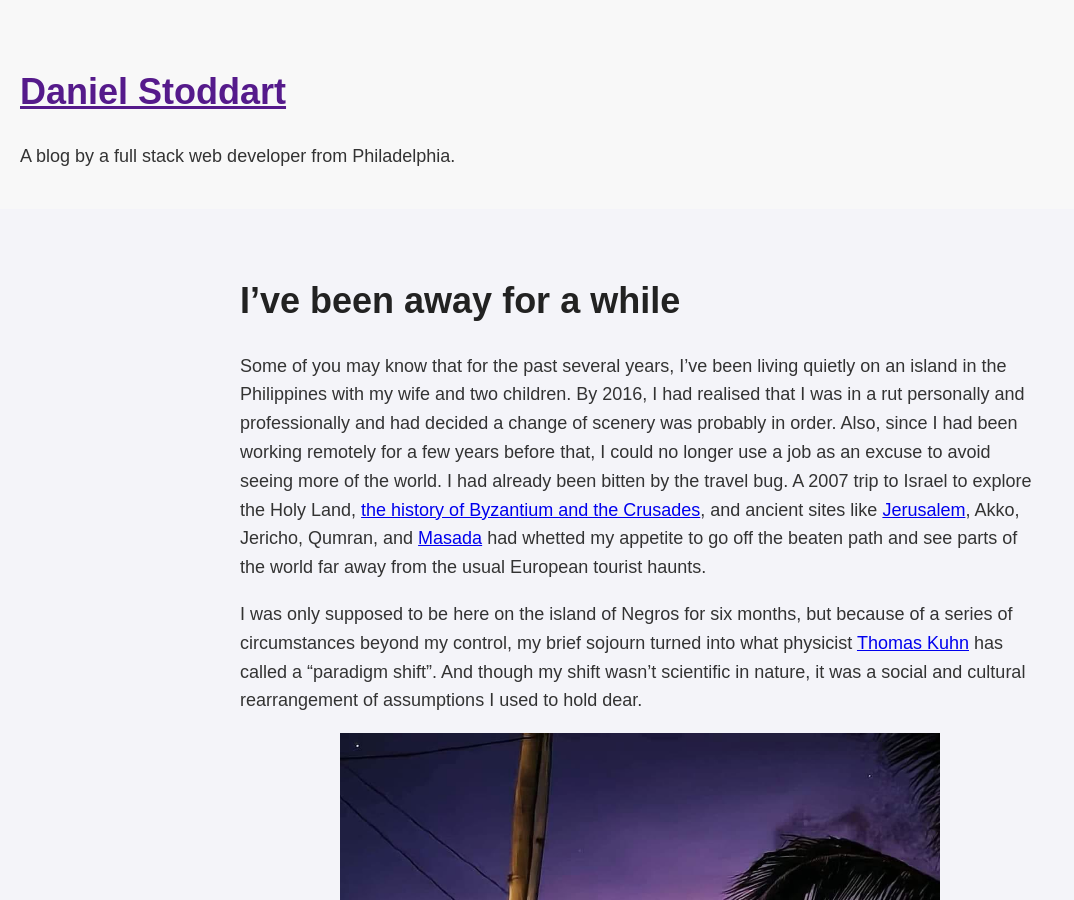
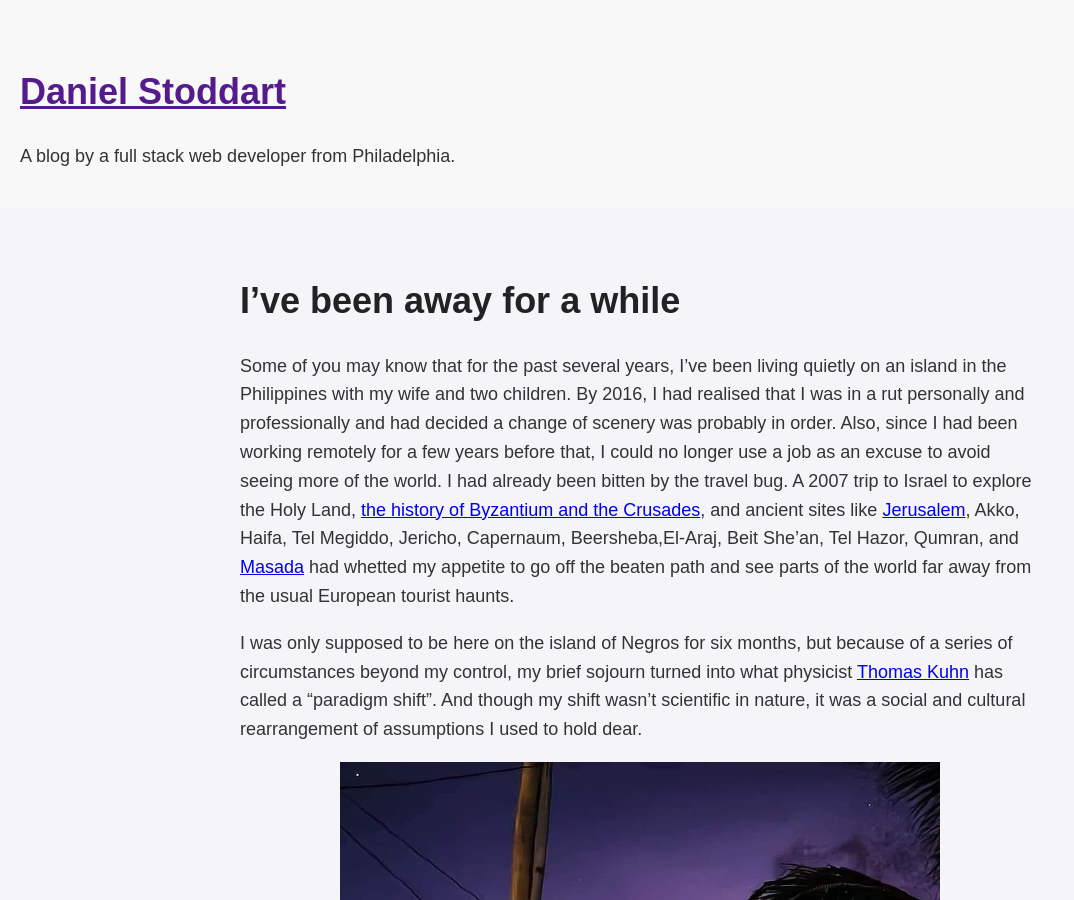
Before and after one commit to stoddart/stoddart.github.io, a Jekyll site: the page built from _posts/2024-06-03-my-first-post.md, in a window 1280 px wide and 900 px high. Shown: the whole window, without its empty margins (0-1074 px from the left). Built offline with Jekyll 4.4.1, drawn with Linux system fonts in a browser that asks for light colours.

Commit message:
Added some place names

```diff
--- a/_posts/2024-06-03-my-first-post.md
+++ b/_posts/2024-06-03-my-first-post.md
@@ -5,7 +5,7 @@ title: First post!
 
 # I've been away for a while
 
-Some of you may know that for the past several years, I've been living quietly on an island in the Philippines with my wife and two children. By 2016, I had realised that I was in a rut personally and professionally and had decided a change of scenery was probably in order. Also, since I had been working remotely for a few years before that, I could no longer use a job as an excuse to avoid seeing more of the world. I had already been bitten by the travel bug.  A 2007 trip to Israel to explore the Holy Land, [the history of Byzantium and the Crusades](https://a.co/d/iG7us9w), and ancient sites like [Jerusalem](https://a.co/d/j5WFl43), Akko, Jericho, Qumran, and [Masada](https://a.co/d/3wRYZkH) had whetted my appetite to go off the beaten path and see parts of the world far away from the usual European tourist haunts.
+Some of you may know that for the past several years, I've been living quietly on an island in the Philippines with my wife and two children. By 2016, I had realised that I was in a rut personally and professionally and had decided a change of scenery was probably in order. Also, since I had been working remotely for a few years before that, I could no longer use a job as an excuse to avoid seeing more of the world. I had already been bitten by the travel bug.  A 2007 trip to Israel to explore the Holy Land, [the history of Byzantium and the Crusades](https://a.co/d/iG7us9w), and ancient sites like [Jerusalem](https://a.co/d/j5WFl43), Akko, Haifa, Tel Megiddo, Jericho, Capernaum, Beersheba,El-Araj, Beit She'an, Tel Hazor, Qumran, and [Masada](https://a.co/d/3wRYZkH) had whetted my appetite to go off the beaten path and see parts of the world far away from the usual European tourist haunts.
 
 I was only supposed to be here on the island of Negros for six months, but because of a series of circumstances beyond my control, my brief sojourn turned into what physicist [Thomas Kuhn](https://plato.stanford.edu/entries/thomas-kuhn/) has called a "paradigm shift". And though my shift wasn't scientific in nature, it was a social and cultural rearrangement of assumptions I used to hold dear.
 
```
